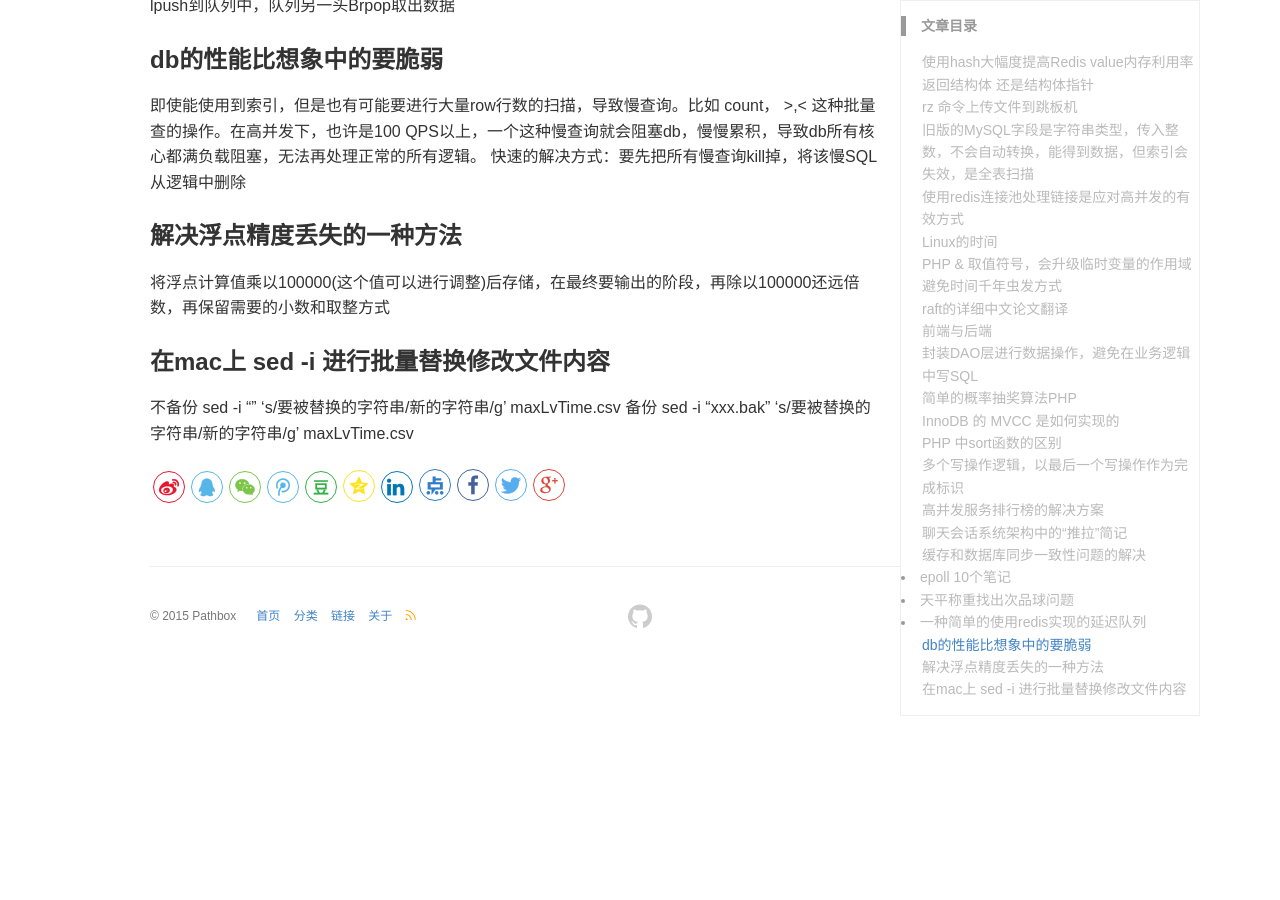
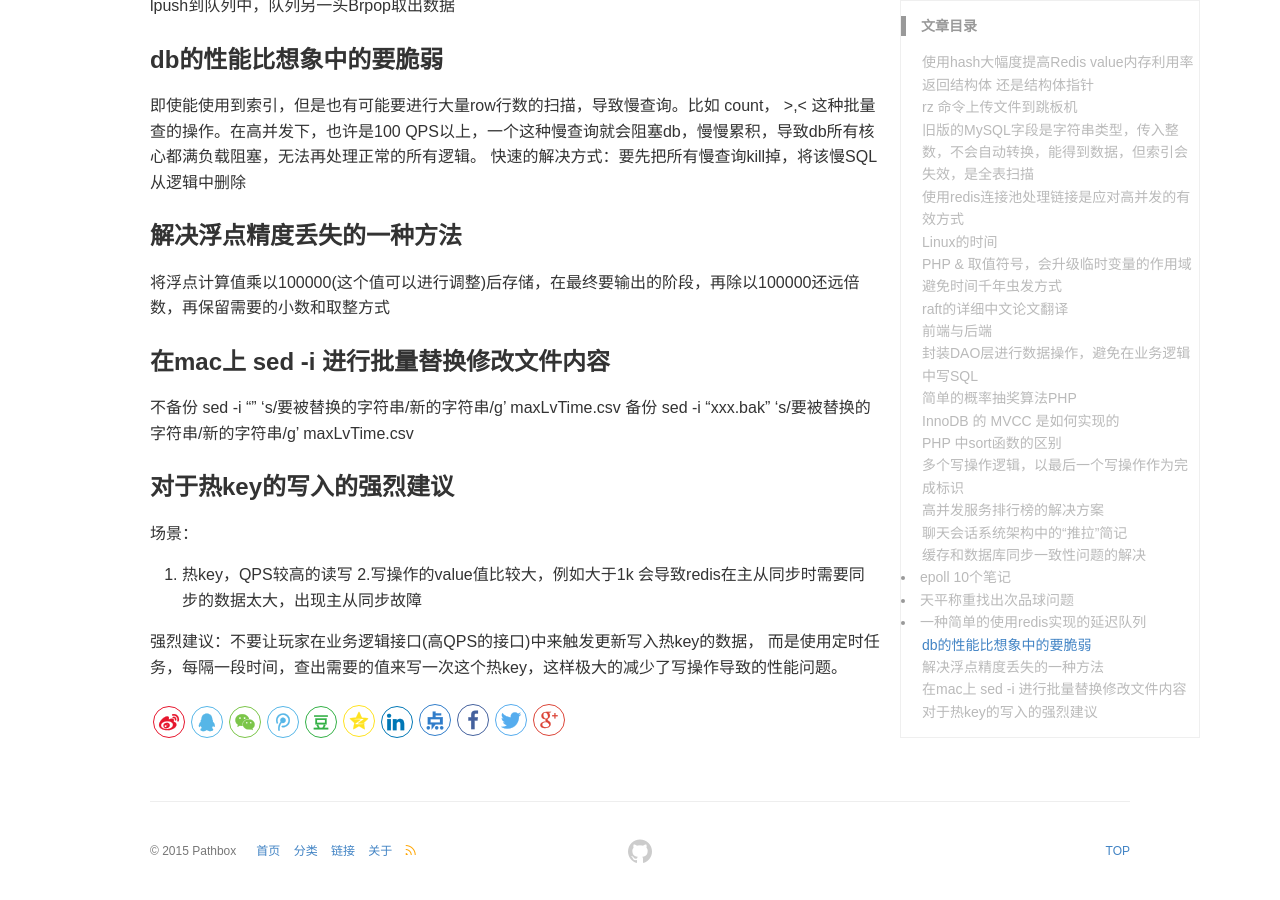
Before and after one commit to pathbox/pathbox.github.io, a Jekyll site: the page built from _posts/2021-07-16-work-summary-in-Tencent-50.md, in a window 1280 px wide and 900 px high, scrolled down 7332 px. Built offline with Jekyll 4.4.1, drawn with Linux system fonts in a browser that asks for light colours.

Commit message:
对于热key的写入的强烈建议

```diff
--- a/_posts/2021-07-16-work-summary-in-Tencent-50.md
+++ b/_posts/2021-07-16-work-summary-in-Tencent-50.md
@@ -284,3 +284,12 @@
 sed -i "" 's/要被替换的字符串/新的字符串/g' maxLvTime.csv
 备份
 sed -i "xxx.bak" 's/要被替换的字符串/新的字符串/g' maxLvTime.csv
+
+### 对于热key的写入的强烈建议
+场景：
+1. 热key，QPS较高的读写
+2.写操作的value值比较大，例如大于1k
+会导致redis在主从同步时需要同步的数据太大，出现主从同步故障
+
+强烈建议：不要让玩家在业务逻辑接口(高QPS的接口)中来触发更新写入热key的数据，
+而是使用定时任务，每隔一段时间，查出需要的值来写一次这个热key，这样极大的减少了写操作导致的性能问题。
```
